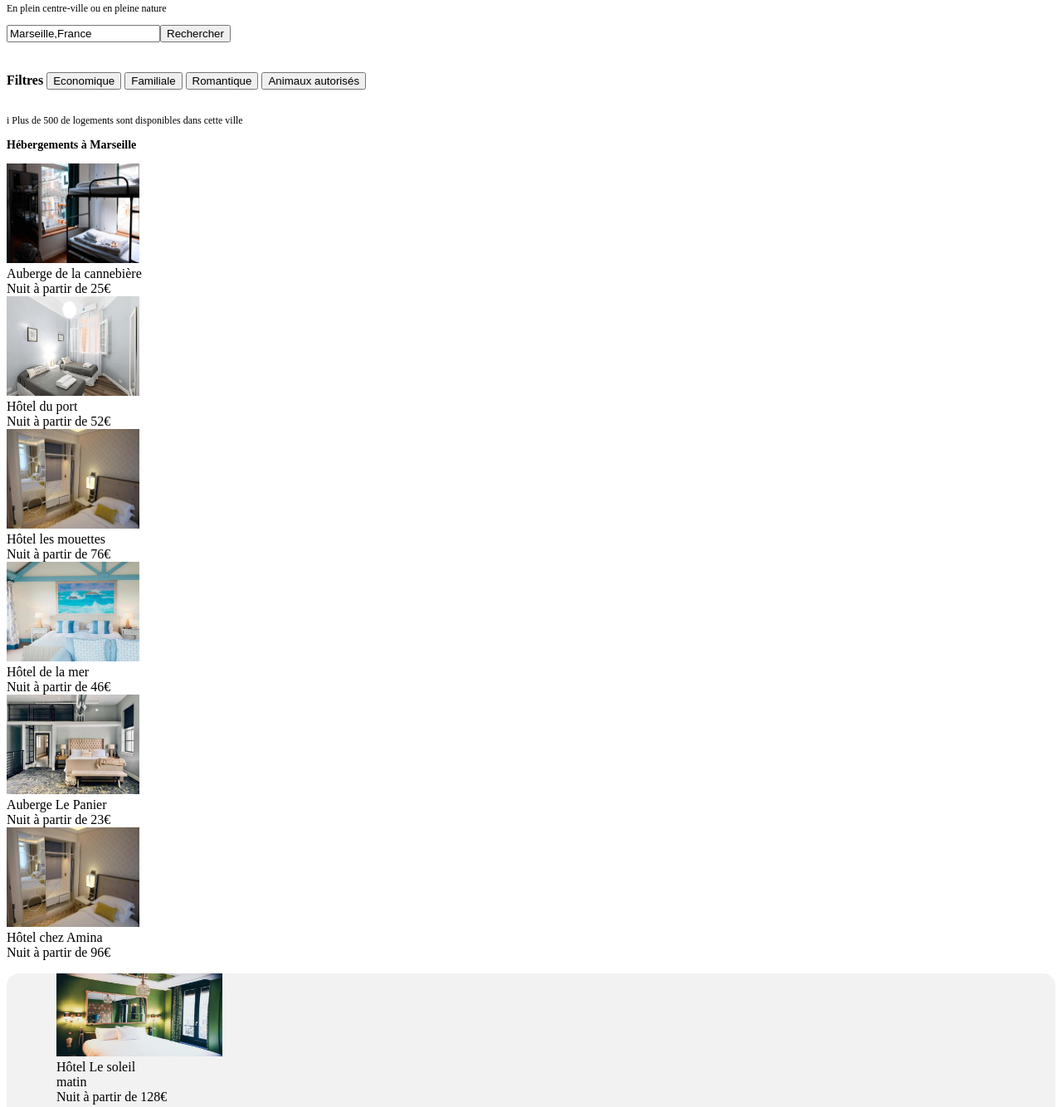
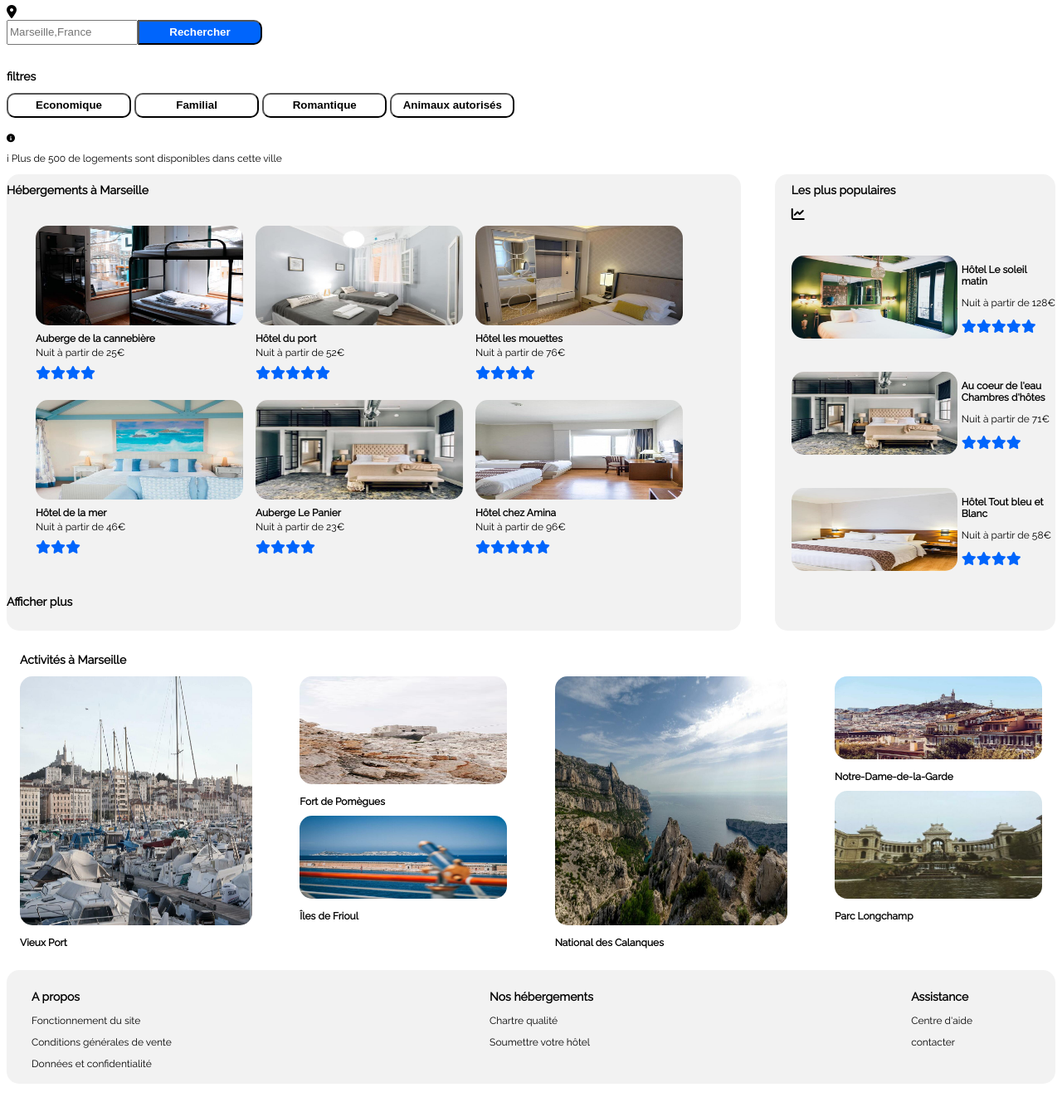
Before and after one commit to Groovyk08/Maquette-site-web, a plain HTML site: page index.html in a window 1280 px wide. Shown: the part 168-1502 px from the top of the page at 83% size. Drawn offline with Linux system fonts and the light colour scheme.

Commit message:
update index v1

```diff
--- a/index.html
+++ b/index.html
@@ -3,6 +3,9 @@
 
 <head>
   <link rel="stylesheet" href="style.css">
+  <link rel="preconnect" href="https://fonts.gstatic.com">
+  <link href="https://fonts.googleapis.com/css2?family=Raleway&display=swap" rel="stylesheet">
+  <script src="https://kit.fontawesome.com/4547d44caf.js" crossorigin="anonymous"></script>
   <meta charset="UTF-8">
   <meta http-equiv="X-UA-Compatible" content="IE=edge">
   <meta name="viewport" content="width=device-width, initial-scale=1.0">
@@ -13,223 +16,260 @@
   <!-- Corps de la page -->
 
   <header>
-
-    <div>
-      <img src="images/logo/Reservia.svg" alt="Logo Reservia">
+    <div class="logo">
+      <div><img class="logo" src="images/logo/Reservia@3x.png" alt="Logo Reservia"></div>
     </div>
-
     <nav>
       <!--Menu de la page-->
-      <ul id="Menu">
-        <li><a href="#Hébergements à Marseille"> Hébergements</a></li>
-        <li><a href="#Activités"> Activités</a></li>
-        <li><a href="#"> S'inscrire</a></li>
-      </ul>
+      <aside class="menu">
+        <div><a class="lien" href="#hebergements"> Hébergements</a></div>
+        <div><a class="lien" href="#activtes"> Activités</a></div>
+        <div><a class="lien" href="#"> S'inscrire</a></div>
+      </aside>
     </nav>
+  </header>
 
   <!-- BARRE BARRE DE RECHERCHE - DEBUT -->
-
-    <div class="navbar">
+  <section>
+    <div class="recherche">
       <h1>
         Trouvez votre hébergement pour des vacances de rêves
       </h1>
       <p>En plein centre-ville ou en pleine nature</p>
-      <input type="text" value="Marseille,France"><button type="submit">Rechercher</button>
+      <div><i class="fas fa-map-marker-alt"></i></div>
+      <div class="recherche"><input class="barrerecherche" type="text" placeholder="Marseille,France"><button
+          class="bouttonrecherche" type="submit">Rechercher</button>
       </div>
-    <br><br>
+    </div>
+    <br>
 
+    <!-- BARRE DES FILTRES -->
+    <h1>filtres</h1>
     <div class="filtres">
-      Filtres <button>Economique</button> <button>Familiale</button> <button>Romantique</button> <button>Animaux
+      <button class="bouttonfiltres">Economique</button> <button class="bouttonfiltres">Familial</button>
+      <button class="bouttonfiltres">Romantique</button> <button class="bouttonfiltres">Animaux
         autorisés</button>
     </div>
     <br>
     <div class="infos">
+      <div class="infos"><i class="fas fa-info-circle"></i></div>
       <p>
         i Plus de 500 de logements sont disponibles dans cette ville
       </p>
     </div>
-
-  </header>
+  </section>
 
   <main>
     <!-- HEBERGEMENTS A MARSEILLE DEBUT -->
+    <div class="hebergementflex">
 
-    <section class="flex-container">
+      <section class="hebergements">
 
-      <div class="flex-child">
+        <h1>Hébergements à Marseille</h1>
 
-        <div>
-          <h3>Hébergements à Marseille</h3>
+        <div class="marseille">
+
+          <div class="blochebergement">
+            <img class="imghebergement" src="images/hebergements/4_small/marcus-loke-WQJvWU_HZFo-unsplash.jpg"
+              alt="Auberge la Cannebière">
+            <div class="bloctext">
+              <h2>Auberge de la cannebière</h2>
+              <p>Nuit à partir de 25€</p>
+            </div>
+            <div class="star"><i class="fas fa-star"></i><i class="fas fa-star"></i><i class="fas fa-star"></i><i
+                class="fas fa-star"></i></div>
           </div>
 
-        <img src="images/hebergements/4_small/marcus-loke-WQJvWU_HZFo-unsplash.jpg" alt="Auberge la Cannebière"
-          height="120px" width="160px">
-        <div>
-          Auberge de la cannebière <br>
-          Nuit à partir de 25€
+          <div class="blochebergement">
+            <img class="imghebergement" src="images/hebergements/4_small/fred-kleber-gTbaxaVLvsg-unsplash.jpg"
+              alt="Hôtel du port">
+            <div class="bloctext">
+              <h2>Hôtel du port</h2>
+              <p>Nuit à partir de 52€</p>
+            </div>
+            <div class="star"><i class="fas fa-star"></i><i class="fas fa-star"></i><i class="fas fa-star"></i><i
+                class="fas fa-star"></i><i class="fas fa-star"></i></div>
+          </div>
+
+          <div class="blochebergement">
+            <img class="imghebergement" src="images/hebergements/4_small/reisetopia-B8WIgxA_PFU-unsplash.jpg"
+              alt="Hôtel les mouettes">
+            <div class="bloctext">
+              <h2>Hôtel les mouettes</h2>
+              <p>Nuit à partir de 76€</p>
+            </div>
+            <div class="star"><i class="fas fa-star"></i><i class="fas fa-star"></i><i class="fas fa-star"></i><i
+                class="fas fa-star"></i></div>
+          </div>
+
+          <div class="blochebergement">
+            <img class="imghebergement" src="images/hebergements/4_small/annie-spratt-Eg1qcIitAuA-unsplash.jpg"
+              alt="Hôtel de la mer">
+            <div class="bloctext">
+              <h2>Hôtel de la mer</h2>
+              <p>Nuit à partir de 46€</p>
+            </div>
+            <div class="star"><i class="fas fa-star"></i><i class="fas fa-star"></i><i class="fas fa-star"></i></div>
+          </div>
+
+
+          <div class="blochebergement">
+            <img class="imghebergement" src="images/hebergements/4_small/aw-creative-VGs8z60yT2c-unsplash.jpg"
+              alt="Auberge Le Panier">
+            <div class="bloctext">
+              <h2>Auberge Le Panier</h2>
+              <p>Nuit à partir de 23€</p>
+            </div>
+            <div class="star"><i class="fas fa-star"></i><i class="fas fa-star"></i><i class="fas fa-star"></i><i
+                class="fas fa-star"></i></div>
+          </div>
+
+          <div class="blochebergement">
+            <img class="imghebergement" src="images/hebergements/4_small/febrian-zakaria-M6S1WvfW68A-unsplash.jpg"
+              alt="Hôtel chez Amina">
+            <div class="bloctext">
+              <h2>Hôtel chez Amina</h2>
+              <p>Nuit à partir de 96€</p>
+            </div>
+            <div class="star"><i class="fas fa-star"></i><i class="fas fa-star"></i><i class="fas fa-star"></i><i
+                class="fas fa-star"></i><i class="fas fa-star"></i></div>
+          </div>
+        </div>
+        <!-- HEBERGEMENTS A MARSEILLE FIN -->
+
+        <h1>Afficher plus</h1>
+
+
+        <!-- LES PLUS POPULAIRES - DEBUT -->
+      </section>
+
+      <aside class="lpp">
+
+        <h1>Les plus populaires</h1>
+        <div><i class="fas fa-chart-line"></i></div>
+
+        <div class="blocpopulaire">
+          <img class="imglpp" src="images/hebergements/4_small/emile-guillemot-Bj_rcSC5XfE-unsplash.jpg"
+            alt="Hôtel Le soleil">
+          <div class="textlpp">
+            <h2>Hôtel Le soleil<br>matin<br></h2>
+            <p>Nuit à partir de 128€</p>
+            <div class="star"><i class="fas fa-star"></i><i class="fas fa-star"></i><i class="fas fa-star"></i><i
+                class="fas fa-star"></i><i class="fas fa-star"></i></div>
           </div>
         </div>
 
-      <div class="flex-child">
-        <img src="images/hebergements/4_small/fred-kleber-gTbaxaVLvsg-unsplash.jpg" alt="Hôtel du port" height="120px"
-          width="160px">
-        <figcaption>
-          Hôtel du port<br>
-          Nuit à partir de 52€
-        </figcaption>
+        <div class="blocpopulaire">
+          <img class="imglpp" src="images/hebergements/4_small/aw-creative-VGs8z60yT2c-unsplash.jpg"
+            alt="Au coeur de l'eau">
+          <div class="textlpp">
+            <h2>Au coeur de l'eau<br>Chambres d'hôtes<br></h2>
+            <p>Nuit à partir de 71€</p>
+            <div class="star"><i class="fas fa-star"></i><i class="fas fa-star"></i><i class="fas fa-star"></i><i
+                class="fas fa-star"></i></div>
+            </div>
           </div>
 
-      <div class="flex-child">
-        <img src="images/hebergements/4_small/reisetopia-B8WIgxA_PFU-unsplash.jpg" alt="Hôtel les mouettes"
-          height="120px" width="160px">
-        <figcaption>
-          Hôtel les mouettes<br>
-          Nuit à partir de 76€
-        </figcaption>
+          <div class="blocpopulaire">
+            <img class="imglpp" src="images/hebergements/4_small/febrian-zakaria-sjvU0THccQA-unsplash.jpg"
+              alt="Tout bleu et blanc">
+            <div class="textlpp">
+              <h2>Hôtel Tout bleu et<br>Blanc<br></h2>
+              <p>Nuit à partir de 58€</p>
+              <div class="star"><i class="fas fa-star"></i><i class="fas fa-star"></i><i class="fas fa-star"></i><i
+                  class="fas fa-star"></i></div>
+            </div>
           </div>
 
-      <div class="flex-child">
-        <img src="images/hebergements/4_small/annie-spratt-Eg1qcIitAuA-unsplash.jpg" alt="Hôtel de la mer"
-          height="120px" width="160px">
-        <figcaption>
-          Hôtel de la mer<br>
-          Nuit à partir de 46€
-        </figcaption>
+          <!-- LES PLUS POPULAIRES - FIN -->
+      </aside>
+
     </div>
-
-
-      <div class="flex-child">
-        <img src="images/hebergements/4_small/aw-creative-VGs8z60yT2c-unsplash.jpg" alt="Auberge Le Panier"
-          height="120px" width="160px">
-        <figcaption>
-          Auberge Le Panier<br>
-          Nuit à partir de 23€
-        </figcaption>
-      </div>
-
-      <div class="flex-child">
-        <img src="images/hebergements/4_small/reisetopia-B8WIgxA_PFU-unsplash.jpg" alt="Hôtel chez Amina" height="120px"
-          width="160px">
-        <figcaption>
-          Hôtel chez Amina<br>
-          Nuit à partir de 96€
-        </figcaption>
-      </div>
-
-    </section>
-    <!-- HEBERGEMENTS A MARSEILLE FIN -->
-
-
-
-    <!-- LES PLUS POPULAIRES - DEBUT -->
-    <section class="lpp">
-
-      <figure>
-        <img src="images/hebergements/4_small/emile-guillemot-Bj_rcSC5XfE-unsplash.jpg" alt="Hôtel Le soleil"
-          height="100px" width="200px">
-        <figcaption>
-          Hôtel Le soleil<br>matin<br>
-          Nuit à partir de 128€
-        </figcaption>
-      </figure>
-
-      <figure>
-        <img src="images/hebergements/4_small/aw-creative-VGs8z60yT2c-unsplash.jpg" alt="Au coeur de l'eau"
-          height="100px" width="200px">
-        <figcaption>
-          Au coeur de l'eau<br>Chambres d'hôtes<br>
-          Nuit à partir de 71€
-        </figcaption>
-      </figure>
-
-
-      <figure class="flex-child">
-        <img src="images/hebergements/4_small/febrian-zakaria-sjvU0THccQA-unsplash.jpg" alt="Tout bleu et blanc"
-          height="100px" width="200px">
-        <figcaption>
-          Hôtel Tout bleu et<br>Blanc<br>
-          Nuit à partir de 58€
-        </figcaption>
-      </figure>
-
-      <!-- LES PLUS POPULAIRES - FIN -->
-    </section>
-
-
-    <!-- ACTIVITES A MARSEILLE-->
+    <!-- ACTIVITES A MARSEILLE - DEBUT -->
     <section class="activites">
 
+      <h1>Activités à Marseille</h1>
+
+      <div class="activiteflex">
+
         <div>
-        <h1>Activités à Marseille</h1>
-        <img src="images/activites/3_medium/reno-laithienne-QUgJhdY5Fyk-unsplash.jpg" alt="Vieux Port" height="200px"
-          width="100px">
-        <figcaption>
-          Vieux Port
-        </figcaption>
+          <img class="imgactivite1" src="images/activites/3_medium/reno-laithienne-QUgJhdY5Fyk-unsplash.jpg"
+            alt="Vieux Port">
+          <div class="textactivte">
+            <h2>Vieux Port</h2>
+          </div>
         </div>
 
         <div>
-        <img src="images/activites/4_small/paul-hermann-QFTrLdQIRhI-unsplash.jpg" alt="Fort de Pomègues" height="100px"
-          width="200px">
-        <figcaption>
-          Fort de Pomègues
-        </figcaption>
+          <div>
+            <img class="imgactivite2" src="images/activites/4_small/paul-hermann-QFTrLdQIRhI-unsplash.jpg"
+              alt="Fort de Pomègues">
+            <div class="textactivte">
+              <h2>Fort de Pomègues</h2>
+            </div>
           </div>
 
           <div>
-        <img src="images/activites/4_small/kilyan-sockalingum-NR8-cBCN3aI-unsplash.jpg" alt="Iles de Frioul"
-          height="100px" width="200px">
-        <figcaption>
-          Iles de Frioul
-        </figcaption>
+            <img class="imgactivite3" src="images/activites/4_small/kevin-hikari-rV_Qd1l-VXg-unsplash.jpg"
+              alt="Iles de Frioul">
+            <div class="textactivte">
+              <h2>Îles de Frioul</h2>
+            </div>
+          </div>
         </div>
 
         <div>
-        <img src="images/activites/3_medium/kilyan-sockalingum-NR8-cBCN3aI-unsplash.jpg" alt="Calanques" height="200px"
-          width="100px">
-        <figcaption>
-          Parc National des Calanques
-        </figcaption>
+          <img class="imgactivite1" src="images/activites/3_medium/kilyan-sockalingum-NR8-cBCN3aI-unsplash.jpg"
+            alt="Calanques">
+          <div class="textactivte">
+            <h2>National des Calanques</h2>
+          </div>
         </div>
 
         <div>
-        <img src="images/activites/4_small/florian-wehde-xW9e8gdotxI-unsplash.jpg" alt="Notre-Dame" height="100px"
-          width="200px">
-        <figcaption>
-          Notre-Dame-de-la-Garde
-        </figcaption>
+          <div>
+            <img class="imgactivite3" src="images/activites/4_small/florian-wehde-xW9e8gdotxI-unsplash.jpg"
+              alt="Notre-Dame">
+            <div class="textactivte">
+              <h2>Notre-Dame-de-la-Garde</h2>
+            </div>
           </div>
 
           <div>
-        <img src="images/activites/4_small/lena-paulin-wH2-EJoDcV0-unsplash.jpg" alt="Parc Longchamp" height="100px"
-          width="200px">
-        <figcaption>
-          Parc Longchamp
-        </figcaption>
+            <img class="imgactivite2" src="images/activites/4_small/lena-paulin-wH2-EJoDcV0-unsplash.jpg"
+              alt="Parc Longchamp">
+            <div class="textactivte">
+              <h2>Parc Longchamp</h2>
             </div>
+          </div>
+        </div>
+
+      </div>
+
+      <!-- ACTIVITES A MARSEILLE - FIN-->
 
     </section>
 
   </main>
-  <!--CEST LA FIN DE LA PARTIE ACTIVITES ICI-->
 
   <!-- FOOTER -->
+  <footer>
 
     <section class="footer">
-    <div id="A propos">
+      <div class="blocfooter">
         <h3>A propos</h3>
         <p>Fonctionnement du site</p>
         <p>Conditions générales de vente</p>
         <p>Données et confidentialité</p>
       </div>
 
-    <div id="Logements">
+      <div class="blocfooter">
         <h3>Nos hébergements</h3>
         <p>Chartre qualité</p>
         <p>Soumettre votre hôtel</p>
       </div>
 
-    <div id="Assistance">
+      <div class="blocfooter">
         <h3>Assistance</h3>
         <p>Centre d'aide</p>
         <p>contacter</p>
```
Lines whose indentation alone changed are shown as unchanged.
